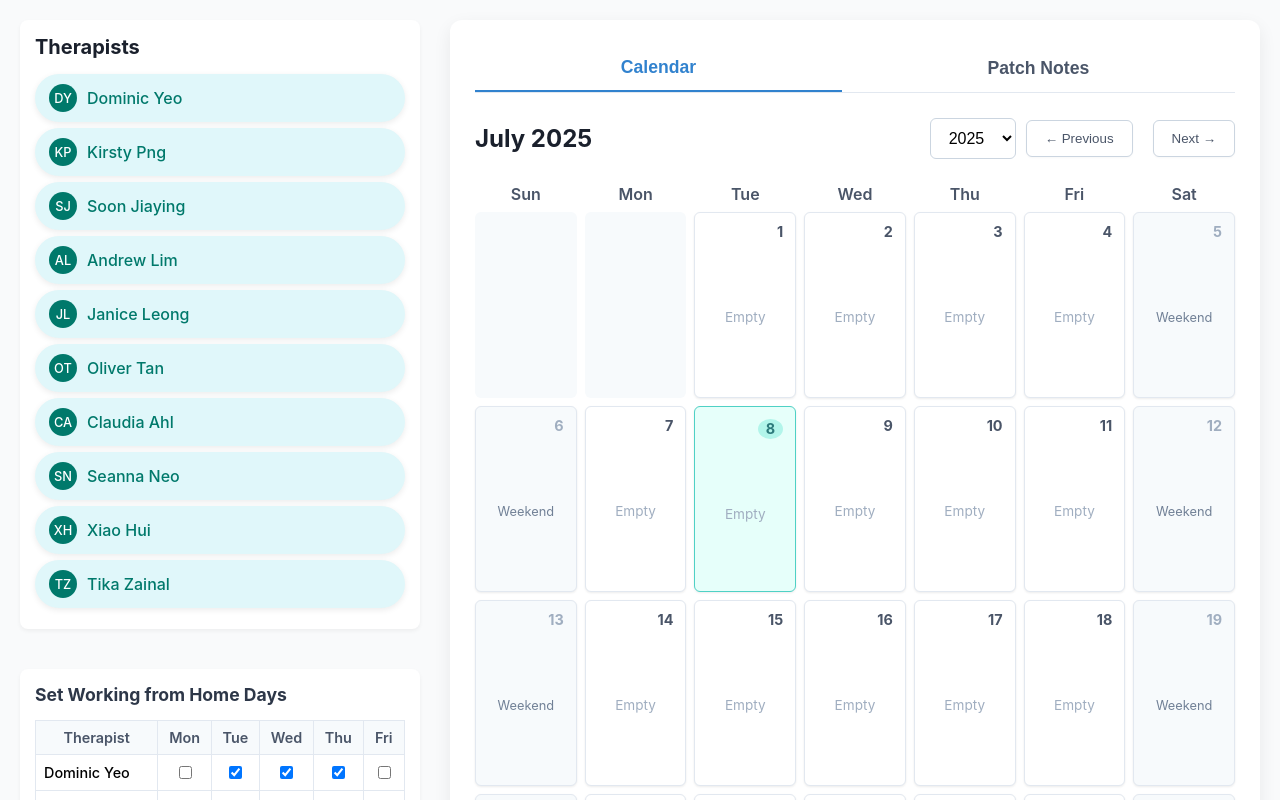
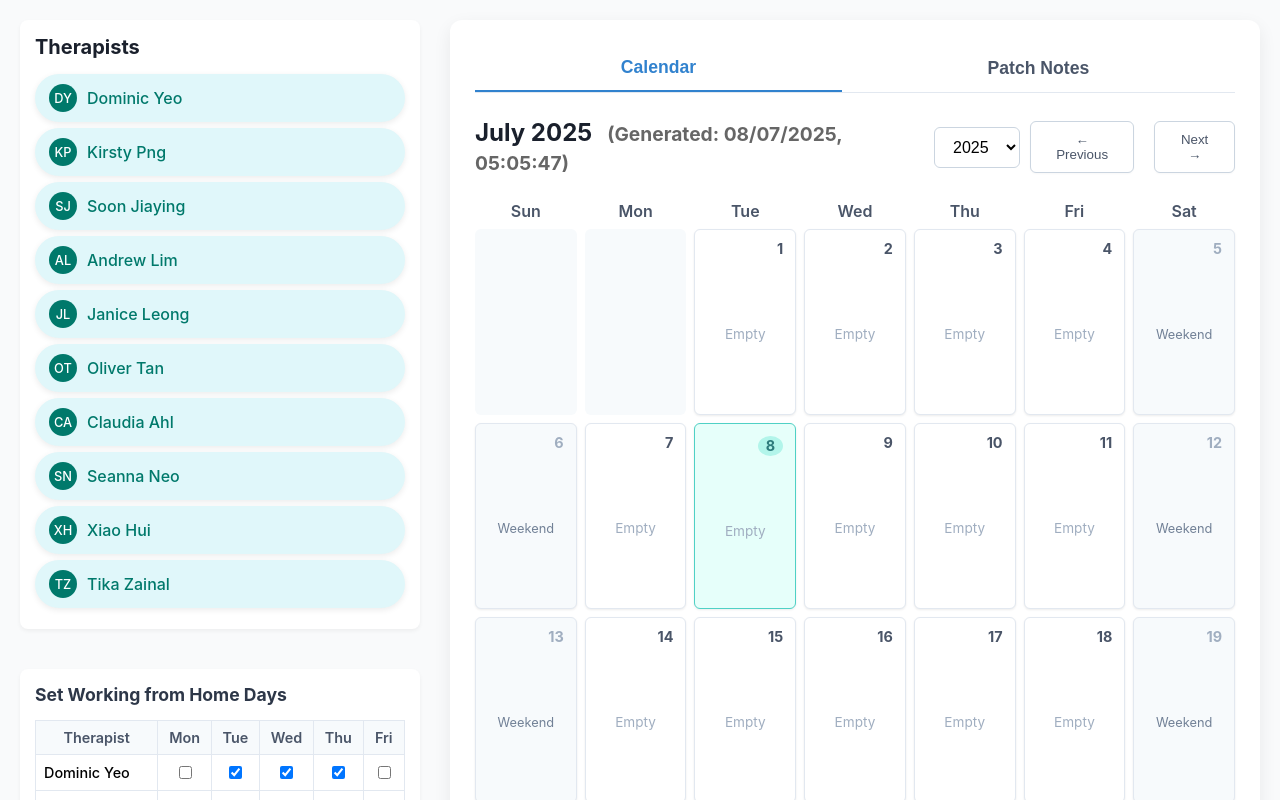
Before and after one commit to jxhnthan/hwb-crisis-rostering, a React (Create React App) app: page / in a window 1280 px wide. Shown: the top 800 px of the page. Built offline with nearby package versions, Linux system fonts and the light colour scheme.

Commit message:
Update App.js

```diff
--- a/src/App.js
+++ b/src/App.js
@@ -303,7 +303,7 @@ const Calendar = ({ monthDays, moveTherapist, removeTherapist, todayDate, blocke
             backgroundColor: '#F7FAFC',
             borderRadius: '6px',
             minHeight: '160px',
-          }} />
+            }} />
         ))}
         {monthDays.map((day) => {
           const isToday = todayDate && day.date.toDateString() === todayDate.toDateString();
@@ -330,6 +330,8 @@ const App = () => {
   const [currentMonth, setCurrentMonth] = useState(new Date().getMonth());
   // New state to manage active tab
   const [activeTab, setActiveTab] = useState('calendar'); // 'calendar' or 'patchNotes'
+  // State for current date and time to display live clock and capture in PNG
+  const [liveDateTime, setLiveDateTime] = useState('');
 
   const [calendarData, setCalendarData] = useState(() => ({
     2025: getCalendarForYear(2025),
@@ -459,6 +461,27 @@ const App = () => {
       setCurrentMonth(0);
     }
   }, [currentYear, actualCurrentYear, actualCurrentMonthIndex, actualCurrentDay]);
+
+  // Effect hook to update live date and time every second
+  useEffect(() => {
+    const updateDateTime = () => {
+      const now = new Date();
+      setLiveDateTime(now.toLocaleString('en-SG', {
+        year: 'numeric',
+        month: '2-digit',
+        day: '2-digit',
+        hour: '2-digit',
+        minute: '2-digit',
+        second: '2-digit',
+        hour12: false // Use 24-hour format
+      }));
+    };
+
+    updateDateTime(); // Set initial value
+    const intervalId = setInterval(updateDateTime, 1000); // Update every second
+
+    return () => clearInterval(intervalId); // Cleanup on component unmount
+  }, []);
 
   // Effect hook to parse URL for shared data on initial load
   useEffect(() => {
@@ -845,6 +868,9 @@ const App = () => {
                         <div style={{ display: 'flex', justifyContent: 'space-between', alignItems: 'center', marginBottom: '25px' }}>
                             <h2 style={{ color: '#1A202C', margin: 0, fontSize: '1.5rem' }}>
                                 {calendarData[currentYear]?.[currentMonth]?.[0]?.date.toLocaleString("default", { month: "long" })} {currentYear}
+                                <span style={{ fontSize: '0.8em', color: '#666', marginLeft: '15px' }}>
+                                    (Generated: {liveDateTime})
+                                </span>
                             </h2>
                             <div style={{ display: 'flex', alignItems: 'center', gap: '10px' }}>
                                 <select
```
